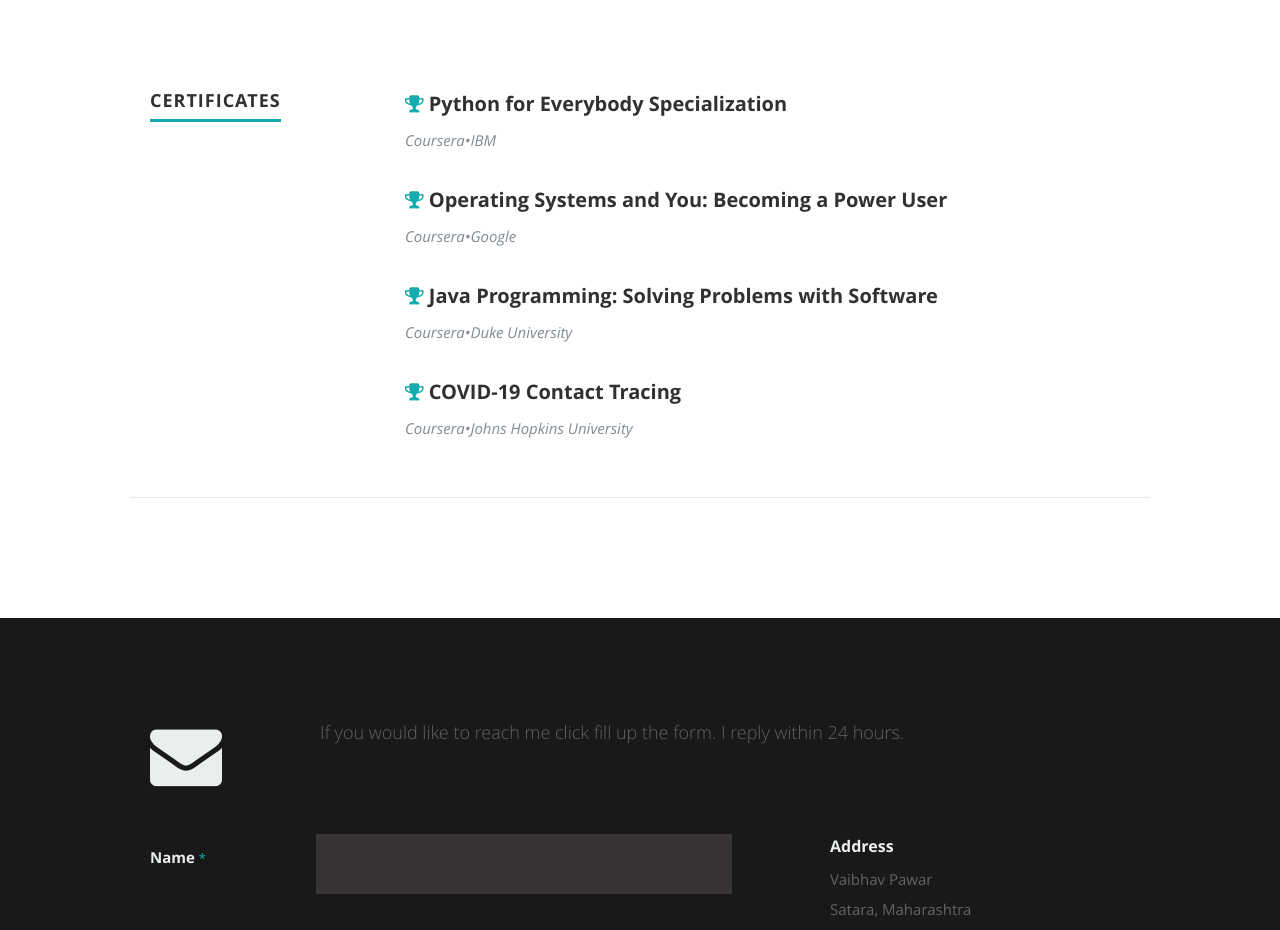
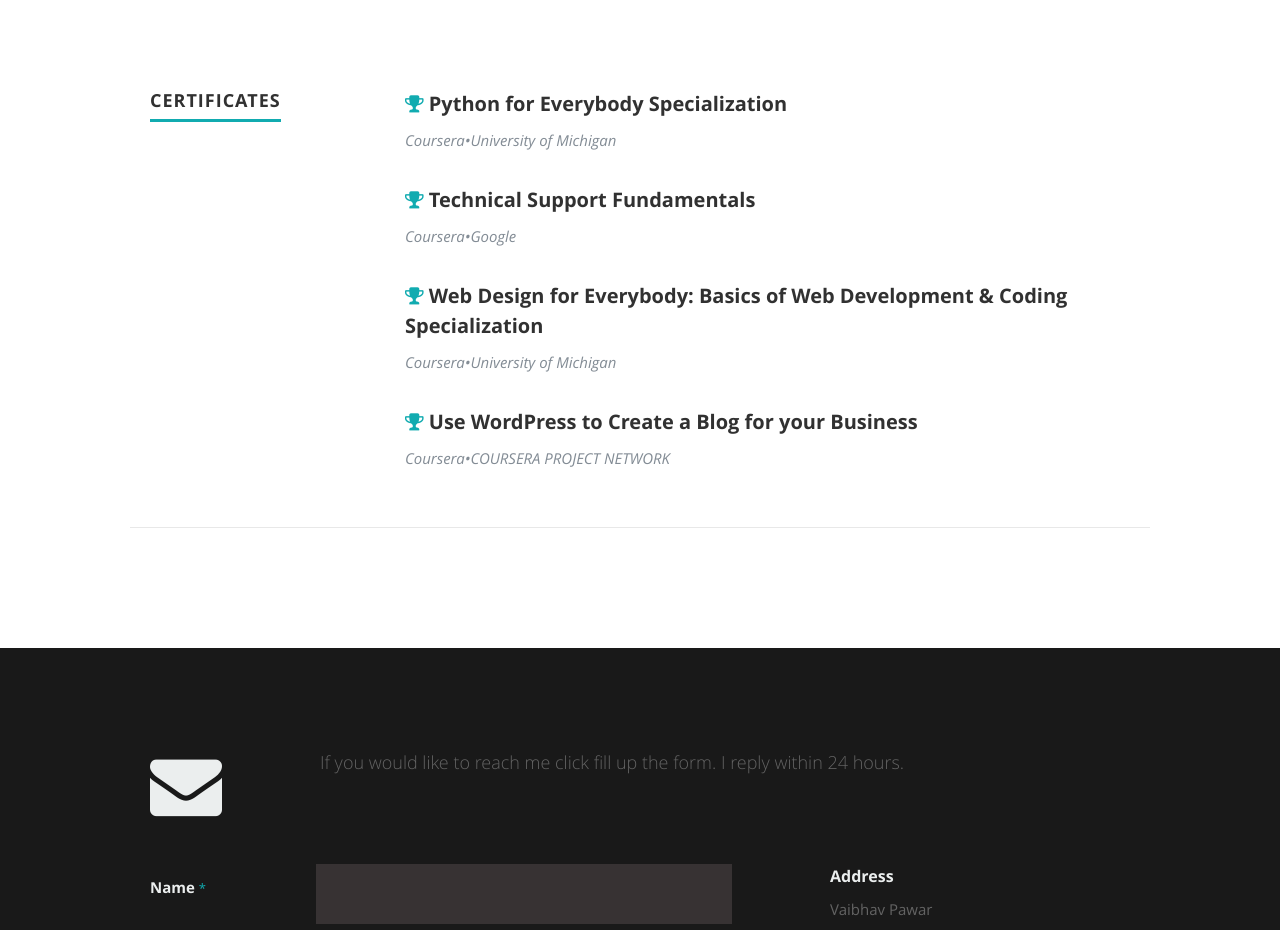
Before and after one commit to vsp9593/Vaibhav, a plain HTML site: page index.html in a window 1280 px wide. Shown: the part 3180-4110 px from the top of the page. Drawn offline with nearby package versions, Linux system fonts and the light colour scheme.

Commit message:
Update index.html

```diff
--- a/index.html
+++ b/index.html
@@ -271,28 +271,28 @@
             <div class="row item"> <!-- python start -->
                <div class="twelve columns">
                   <h4><i class="fa fa-trophy" style="color: #11ABB0"></i> Python for Everybody Specialization</h4>
-                   <p class="info"><em class="date">Coursera<span>&bull;</span>IBM</em></p>
+                   <p class="info"><em class="date">Coursera<span>&bull;</span>University of Michigan</em></p>
                </div>
             </div> <!-- python end -->
 
-            <div class="row item"> <!-- Os start -->
+            <div class="row item"> <!-- IT Support start -->
                <div class="twelve columns">
-                  <h4><i class="fa fa-trophy" style="color: #11ABB0"></i> Operating Systems and You: Becoming a Power User</h4>
+                  <h4><i class="fa fa-trophy" style="color: #11ABB0"></i> Technical Support Fundamentals</h4>
                   <p class="info"><em class="date">Coursera<span>&bull;</span>Google</em></p>
                </div>
           </div> <!-- Os end -->
 
-          <div class="row item"> <!-- Java start -->
+          <div class="row item"> <!-- HTML start -->
                <div class="twelve columns">
-                  <h4><i class="fa fa-trophy" style="color: #11ABB0"></i> Java Programming: Solving Problems with Software</h4>
-                  <p class="info"><em class="date">Coursera<span>&bull;</span>Duke University</em></p>
+                  <h4><i class="fa fa-trophy" style="color: #11ABB0"></i>  Web Design for Everybody: Basics of Web Development & Coding Specialization</h4>
+                  <p class="info"><em class="date">Coursera<span>&bull;</span>University of Michigan</em></p>
                </div>
           </div> <!-- Java end -->
 
           <div class="row item"> <!-- Covid start -->
                <div class="twelve columns">
-                  <h4><i class="fa fa-trophy" style="color: #11ABB0"></i> COVID-19 Contact Tracing</h4>
-                  <p class="info"><em class="date">Coursera<span>&bull;</span>Johns Hopkins University</em></p>
+                  <h4><i class="fa fa-trophy" style="color: #11ABB0"></i> Use WordPress to Create a Blog for your Business</h4>
+                  <p class="info"><em class="date">Coursera<span>&bull;</span>COURSERA PROJECT NETWORK</em></p>
                </div>
           </div> <!-- Covid end -->
 
```
